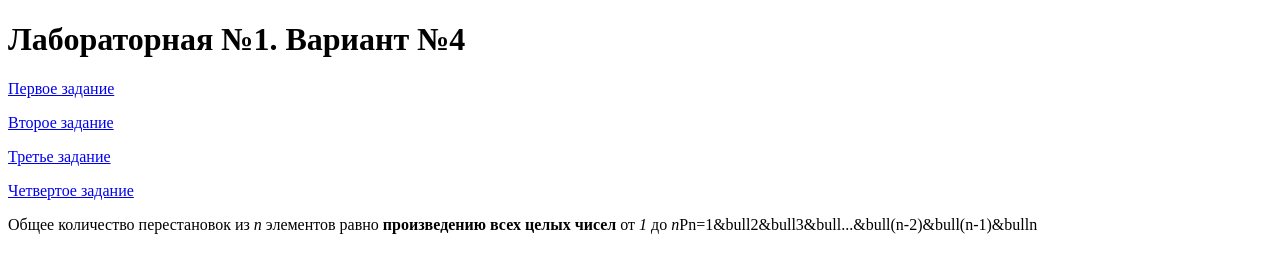
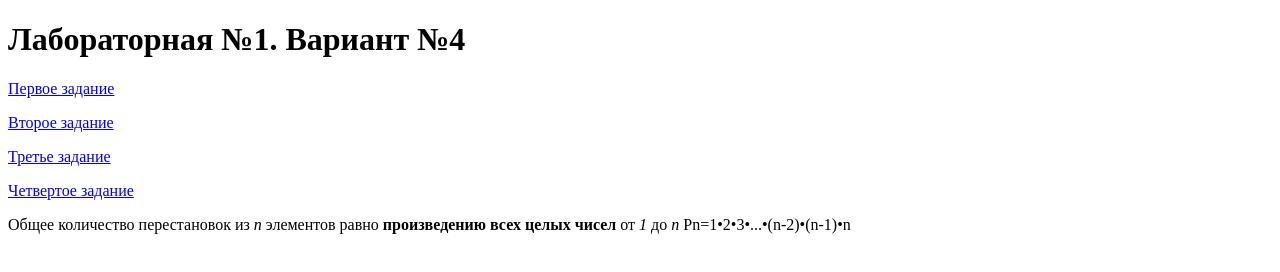
Before and after one commit to kokownik/internet_lab1, a plain HTML site: page index.html in a window 1280 px wide. Drawn offline with Linux system fonts and the light colour scheme.

Commit message:
Update index.html

```diff
--- a/index.html
+++ b/index.html
@@ -14,7 +14,7 @@
 <p><a href="#fourth_task">Четвертое задание</a></p>
 <p><a name="first_task"></a></p>
 
-  <p>Общее количество перестановок из <i>n</i> элементов равно <b>произведению всех целых чисел</b> от <i>1</i> до <i>n</i>Pn=1&bull2&bull3&bull...&bull(n-2)&bull(n-1)&bulln</p>
+  <p>Общее количество перестановок из <i>n</i> элементов равно <b>произведению всех целых чисел</b> от <i>1</i> до <i>n</i> Pn=1&bull;2&bull;3&bull;...&bull;(n-2)&bull;(n-1)&bull;n</p>
 
 
 </body>
```
